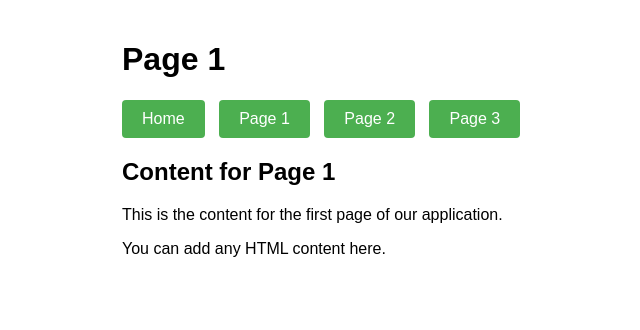
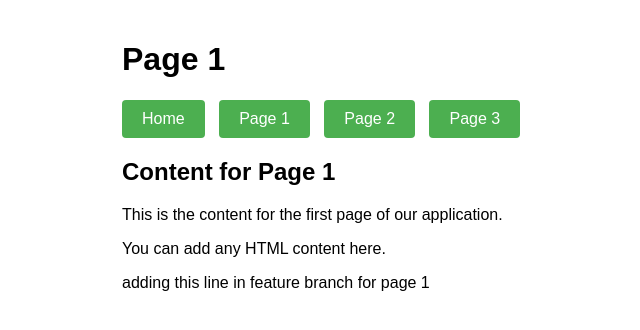
Before and after one commit to nandini-simform/aapservice_pipeline, a Flask app: page /page1 in a window 1280 px wide. Shown: the top 330 px of the page, without its empty margins (118-758 px from the left). Run offline with Flask 2, Linux system fonts and the light colour scheme.

Commit message:
changes are done in feature branch

```diff
--- a/templates/page1.html
+++ b/templates/page1.html
@@ -42,6 +42,7 @@
         <h2>Content for Page 1</h2>
         <p>This is the content for the first page of our application.</p>
         <p>You can add any HTML content here.</p>
+        <p>adding this line in feature branch for page 1</p>
     </div>
 </body>
 </html>
--- a/templates/page2.html
+++ b/templates/page2.html
@@ -40,6 +40,7 @@
 
     <div>
         <h2>Content for Page 2</h2>
+        <p>adding this line in feature branch for page 2</p>
         <p>This is the content for the second page of our application.</p>
         <p>You can include images, lists, and other HTML elements here.</p>
     </div>
```
